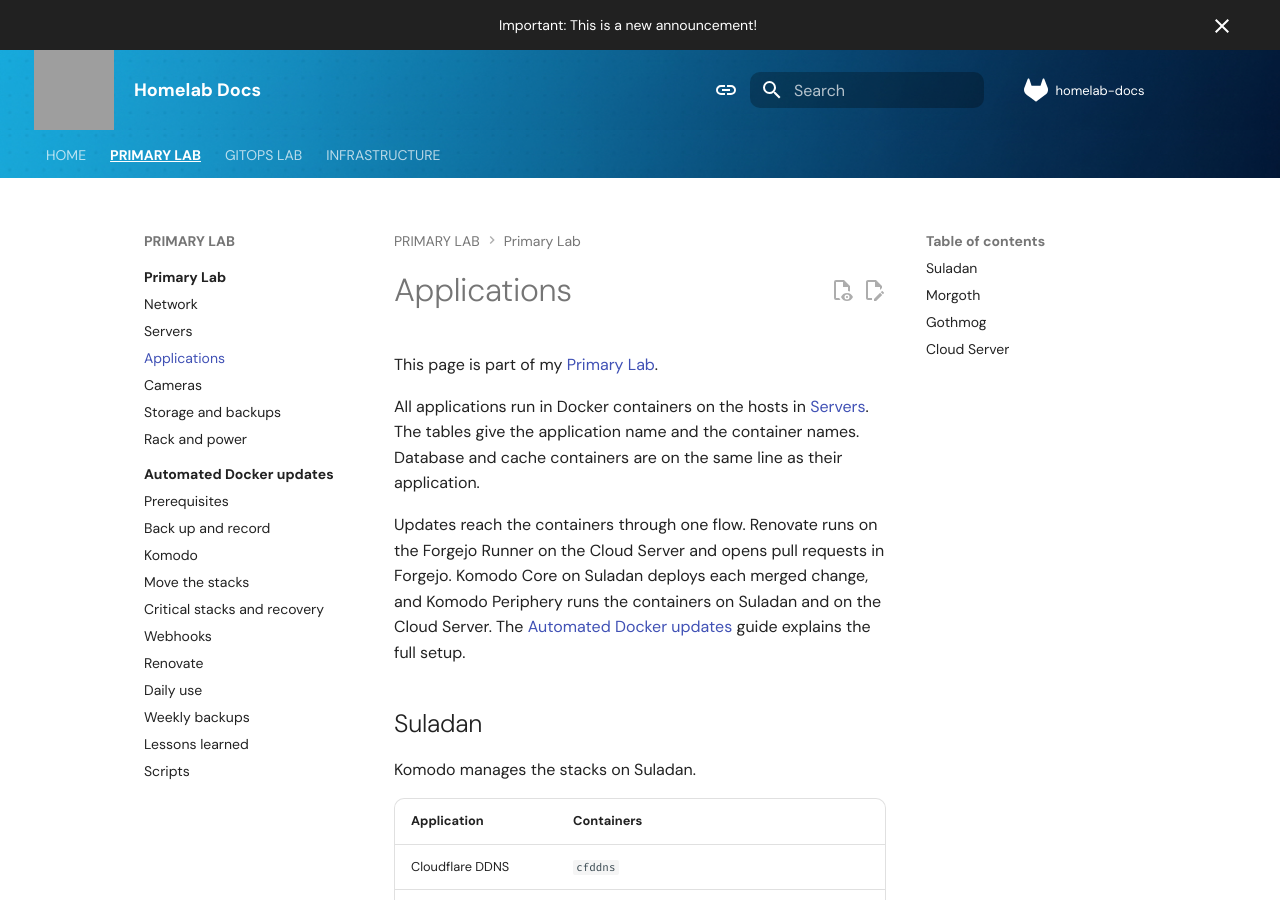
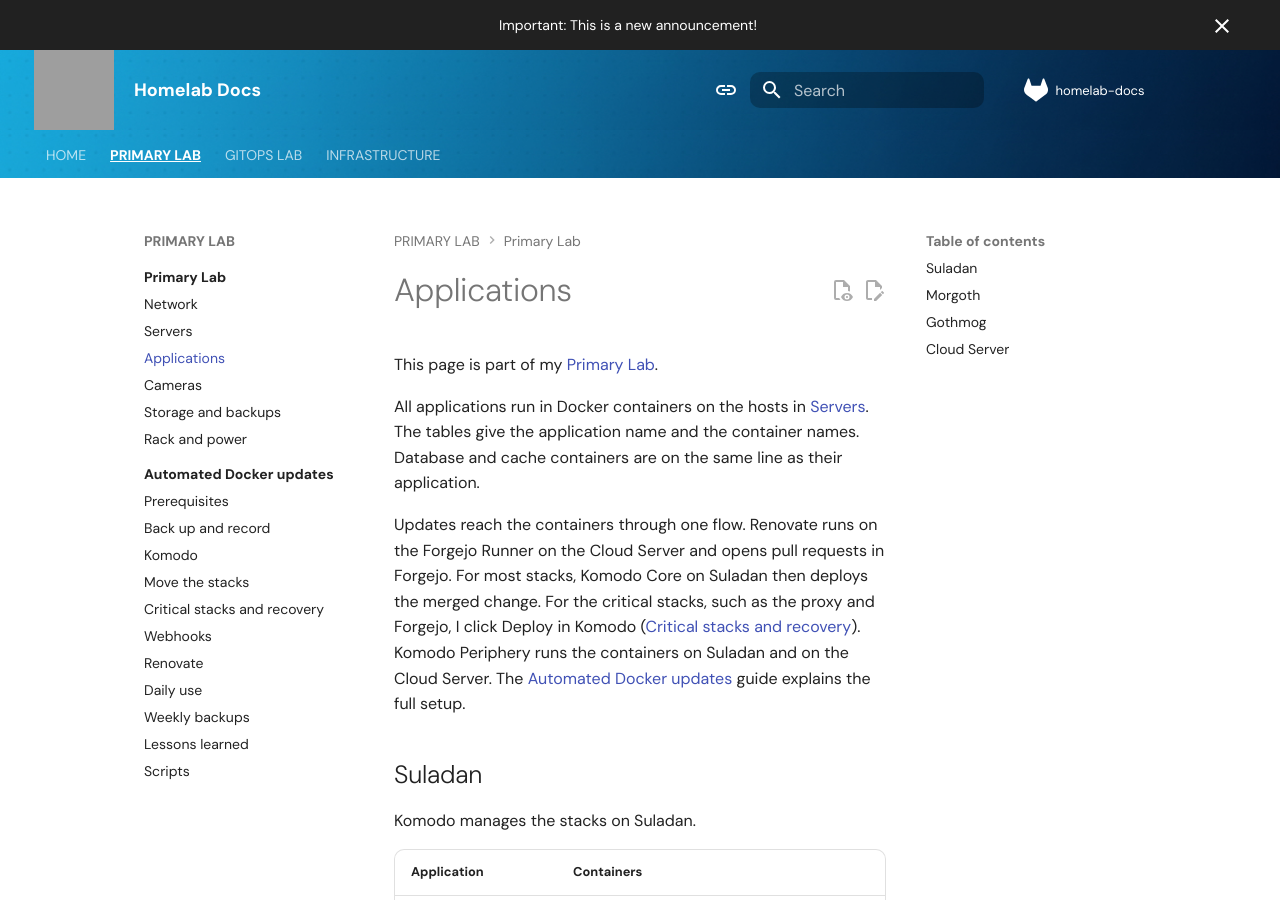
Before and after one commit to tronyx/homelab-docs, an MkDocs documentation site: the page built from docs/labs/primary/applications.md, in a window 1280 px wide and 900 px high. Built offline with MkDocs 1.6.1 and Material for MkDocs 9.7.7, drawn with Linux system fonts in a browser that asks for light colours; comment, search, counter and statistics services are not loaded; grey boxes are pictures that could not be loaded.

Commit message:
Fix the deploy sentence, the address table and the PoE cables
The Applications page now says that critical stacks deploy on a
click, as the guide does. The address table bar no longer gives a
wrong count, and the GitOps range leaves out the unused .207. The
diagram shows every PoE cable reaching its card.

Co-Authored-By: Claude Opus 5.5 <noreply@anthropic.com>

```diff
--- a/docs/labs/primary/applications.md
+++ b/docs/labs/primary/applications.md
@@ -9,7 +9,7 @@ This page is part of my [Primary Lab](index.md).
 
 All applications run in Docker containers on the hosts in [Servers](servers.md). The tables give the application name and the container names. Database and cache containers are on the same line as their application.
 
-Updates reach the containers through one flow. Renovate runs on the Forgejo Runner on the Cloud Server and opens pull requests in Forgejo. Komodo Core on Suladan deploys each merged change, and Komodo Periphery runs the containers on Suladan and on the Cloud Server. The [Automated Docker updates](../docker-updates/index.md) guide explains the full setup.
+Updates reach the containers through one flow. Renovate runs on the Forgejo Runner on the Cloud Server and opens pull requests in Forgejo. For most stacks, Komodo Core on Suladan then deploys the merged change. For the critical stacks, such as the proxy and Forgejo, I click Deploy in Komodo ([Critical stacks and recovery](../docker-updates/critical-stacks.md)). Komodo Periphery runs the containers on Suladan and on the Cloud Server. The [Automated Docker updates](../docker-updates/index.md) guide explains the full setup.
 
 ## Suladan
 
```
Also changed, not shown: docs/labs/primary/network.md (+2 -2 lines), 2 other files.
